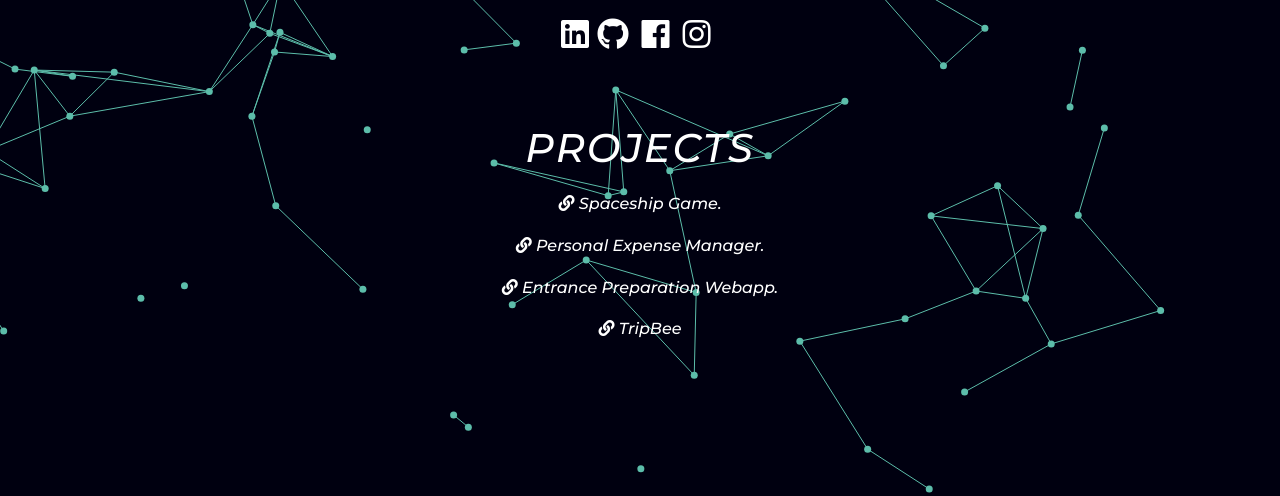
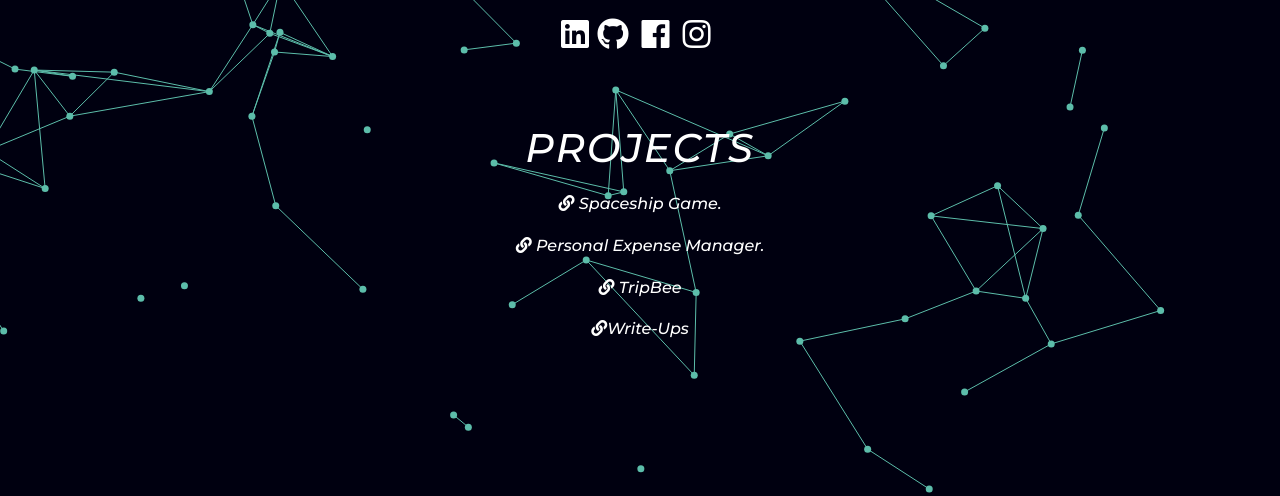
Before and after one commit to aavashchhetri/aavashchhetri.github.io, a plain HTML site: page index.html in a window 1280 px wide. Shown: the part 304-800 px from the top of the page. Drawn offline with Linux system fonts and the light colour scheme.

Commit message:
Added writeups and removed Entrance Prep App
Subdomain of writeups added and Link to the expired Entrance Preparation Webapp removed

```diff
--- a/index.html
+++ b/index.html
@@ -39,8 +39,8 @@
                     <li>
                         <a href="https://www.github.com/A-atmos/FinancialGUI" title="GUI Application for Personal Expense Management"> <i class="fas fa-link"></i> Personal Expense Manager.</a>
                     </li><br>
-                    <li><a href="https://entrance-prep.herokuapp.com" title="Demo - Entrance Preparation System using Django"><i class="fas fa-link"></i> Entrance Preparation Webapp.</li><br>
                     <li><a href="https://tripbeee.netlify.app/" title="Demo - Travel and Get Rewarded."><i class="fas fa-link"></i> TripBee</li><br>
+                    <li><a href="https://writeups.aavashchhetri.com.np/" title="Personal Writeup Collection"><i class="fas fa-link"></i>Write-Ups</li><br>
                 </ul>
             </div>
         </div>
```
